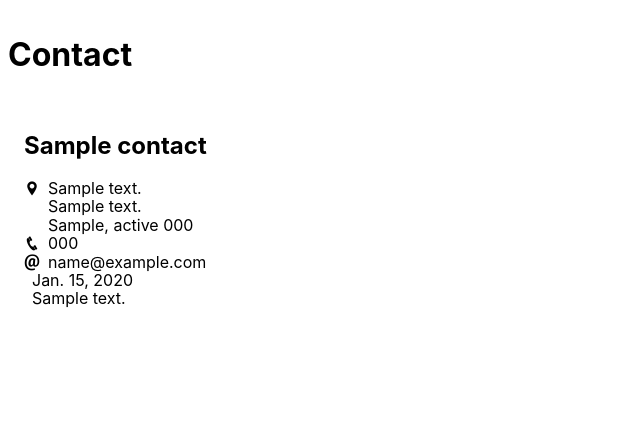
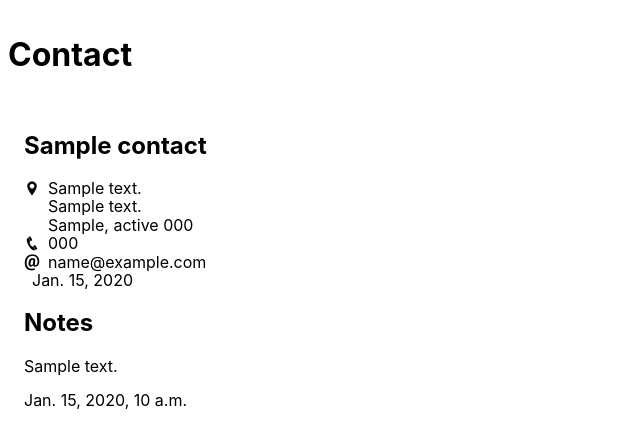
Before and after one commit to Momentum-Team-9/django-uptact-andreavaughan, a Django app: page /contacts/1/ in a window 1280 px wide. Shown: the top 448 px of the page, without its empty margins (0-640 px from the left). Run offline with Django 3.2, Linux system fonts and the light colour scheme; tables that the repository leaves empty hold one stand-in row (values such as "Sample post").

Commit message:
finished #2

```diff
--- a/contacts/models.py
+++ b/contacts/models.py
@@ -22,8 +22,14 @@ class Contact(models.Model):
     zip_code = USZipCodeField(null=True, blank=True)
     birthday = models.DateField(null=True, blank=True)
 
+    def __str__(self):
+        return f'{self.name}'
+
 
 class Note(models.Model):
-    contact = models.ForeignKey(Contact, on_delete=models.CASCADE)
+    contact = models.ForeignKey(Contact, on_delete=models.CASCADE, related_name='notes')
     text = models.TextField(max_length=2000)
     date = models.DateTimeField(auto_now_add=True)
+
+    def __str__(self):
+        return f'{self.contact}, {self.text}, {self.date}'
--- a/contacts/views.py
+++ b/contacts/views.py
@@ -49,6 +49,6 @@ def delete_contact(request, pk):
 
 
 def view_contact(request, pk):
-    contact = Contact.objects.get(pk=pk)
-    note = Note.objects.get(pk=pk)
-    return render(request, "contacts/view_contact.html", {"contact": contact, "note": note})
+    contact = get_object_or_404(Contact, pk=pk)
+    notes = contact.notes.all()
+    return render(request, "contacts/view_contact.html", {"contact": contact, "notes": notes})
--- a/templates/contacts/view_contact.html
+++ b/templates/contacts/view_contact.html
@@ -39,12 +39,14 @@
     </div>
     {% endif %}
 
-    {% if note.text %}
-    <div class="flex">
-        <div class="pr2"><i class="icofont-ui-calendar"></i></div>
-        <div>{{ note.text }}</div>
-    </div>
-    {% endif %}
+    <h2>Notes</h2>
+    {% for note in notes %}
+        <div>
+            <p>{{ note.text }}</p>
+            <p>{{ note.date }}</p>
+        </div>
+    {% endfor %}
+
 
     </div>
 </div>
```
Also changed, not shown: contacts/migrations/0009_alter_note_contact.py (added).
